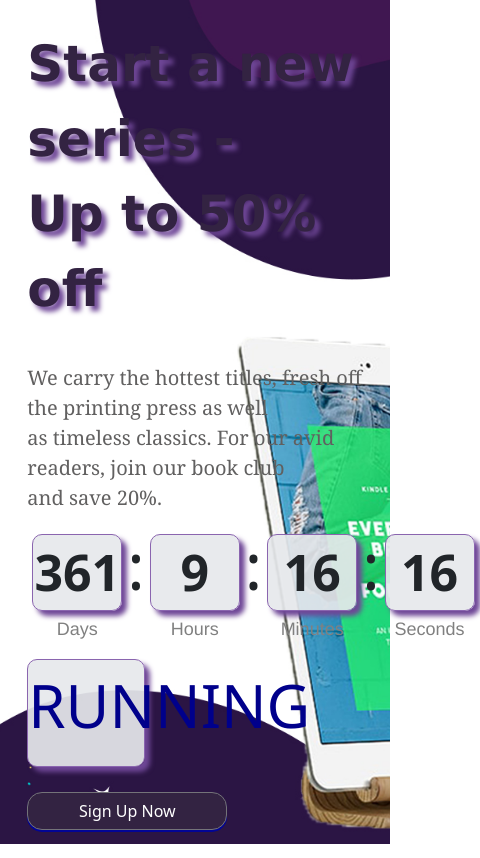
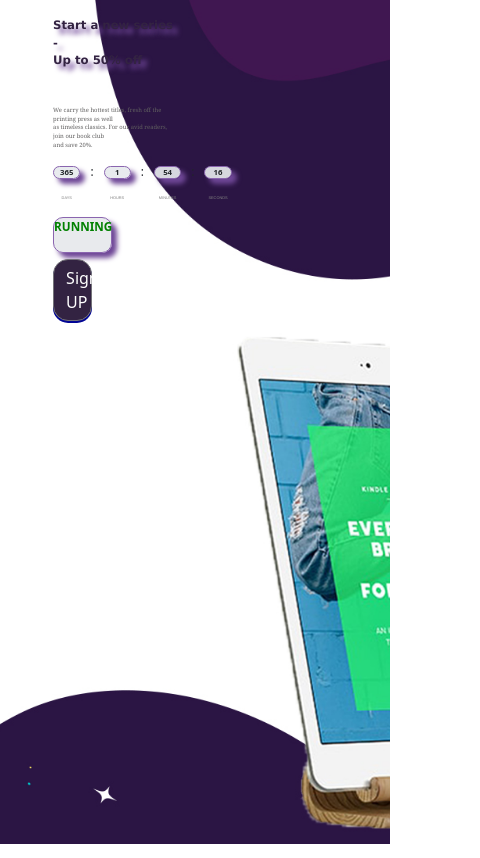
Before and after one commit to mohamedaliELfeky/shoes_store.io, a plain HTML site: page index.html in a window 390 px wide. Shown: the whole page, 480 px wide, since content can reach past the window. Drawn offline with nearby package versions, Linux system fonts and the light colour scheme.

Commit message:
js practice and responsive site

```diff
--- a/index.html
+++ b/index.html
@@ -3,7 +3,8 @@
 
 <head>
     <meta charset="UTF-8">
-    <meta name="viewport" content="width=device-width, initial-scale=1">
+    <meta http-equiv="X-UA-Compatible" content="IE=edge">
+    <meta name="viewport" content="width=device-width, initial-scale=1.0">
     <link href="https://cdn.jsdelivr.net/npm/bootstrap@5.0.0-beta2/dist/css/bootstrap.min.css" rel="stylesheet" integrity="sha384-BmbxuPwQa2lc/FVzBcNJ7UAyJxM6wuqIj61tLrc4wSX0szH/Ev+nYRRuWlolflfl" crossorigin="anonymous">
     <link rel="stylesheet" href="timer.css">
     <script src="timer.js"></script>
@@ -11,54 +12,48 @@
 </head>
 
 <body>
-    <div class="coverClass">
-        <div class="container">
-            <div class="largeTextClass">
-                <p class="largeTextSubclass">Start a new series -<br>Up to 50% off</p>
+    <div class="container-fluid cover">
+        <div class="row">
+            <div class="col-6">
+                <div class="container packge1">
+                    <div class="largeTextSubclass">
+                        <p>Start a new series -<br>Up to 50% off</p>
                     </div>
                     <div class="smallTextClass">
                         <p class="smallTextSubclass">We carry the hottest titles, fresh off the printing press as well <br> as timeless classics. For our avid readers, join our book club<br> and save 20%.</p>
                     </div>
-
-            <div class="timerClass">
-                <div class="timeClass">
-                    <p id="days" class="digitsClass">88</p>
-                    <p class="timeScaleClass">Days</p>
+                    <div class="timer">
+                        <div class="boxDigit">
+                            <p id="days" class="digit">88</p>
+                            <p class="timeScale">DAYS</p>
                         </div>
-
-                <div class="colonClass">:</div>
-
-                <div class="timeClass">
-                    <p id="hours" class="digitsClass">88</p>
-                    <p class="timeScaleClass">Hours</p>
+                        <div class="colon">:</div>
+                        <div class="boxDigit">
+                            <p id="hours" class="digit">88</p>
+                            <p class="timeScale">HOURS</p>
                         </div>
-
-                <div class="colonClass">:</div>
-
-                <div class="timeClass">
-                    <p id="minutes" class="digitsClass">88</p>
-                    <p class="timeScaleClass">Minutes</p>
+                        <div class="colon">:</div>
+                        <div class="boxDigit">
+                            <p id="minutes" class="digit">88</p>
+                            <p class="timeScale">MINUTES</p>
                         </div>
-
-                <div class="colonClass">:</div>
-
-                <div id="last" class="timeClass">
-                    <p id="seconds" class="digitsClass">88</p>
-                    <p class="timeScaleClass">Seconds</p>
+                        <div class="colon">:</div>
+                        <div class="boxDigit">
+                            <p id="seconds" class="digit">88</p>
+                            <p class="timeScale">SECONDS</p>
+                        </div>
+                    </div>
+                    <div class="status">
+                        <p id="statusParagraph">RUNNING</p>
+                    </div>
+                    <div class="signUpBTN">
+                        <button type="button" class="btn btn-primary signBTN">Sign UP</button>
                     </div>
 
                 </div>
-            <div class="statusClass">
-                <p id="status">RUNNING</p>
-            </div>
-            <div class="buttonClass">
-                <button type="button" id="signUpBTN" class="btn btn-primary">Sign Up Now</button>
-            </div>
-
-
             </div>
         </div>
-    <script src="https://cdn.jsdelivr.net/npm/bootstrap@5.0.0-beta3/dist/js/bootstrap.bundle.min.js" integrity="sha384-JEW9xMcG8R+pH31jmWH6WWP0WintQrMb4s7ZOdauHnUtxwoG2vI5DkLtS3qm9Ekf" crossorigin="anonymous"></script>
+    </div>
 </body>
 
 </html>
--- a/timer.css
+++ b/timer.css
@@ -4,7 +4,7 @@ html {
     margin: 0;
 }
 
-.coverClass {
+.cover {
     background-image: url('image/image-6.jpg');
     height: 100%;
     background-position: bottom;
@@ -13,87 +13,90 @@ html {
 }
 
 .largeTextSubclass {
-    font-size: 50px;
+    font-size: 3vw;
     font-family: 'Lucida Sans', 'Lucida Sans Regular', 'Lucida Grande', 'Lucida Sans Unicode', Geneva, Verdana, sans-serif;
     text-shadow: 5px 5px 5px rgb(111, 71, 151);
     font-weight: bolder;
     color: rgb(51, 35, 66);
 }
 
-.container {
-    padding: 7%;
+.packge1 {
+    margin-top: 10%;
+    margin-left: 10%;
 }
 
 .smallTextSubclass {
     padding-top: 20px;
     color: rgb(97, 96, 96);
-    font-size: 20px;
+    font-size: 1.5vw;
     font-family: Georgia, 'Times New Roman', Times, serif;
 }
 
-.timerClass {
+.timer {
     display: flex;
+    flex-direction: row;
+    margin: auto;
     text-align: center;
+    margin-top: 10%;
 }
 
-.timeClass {
-    float: left;
-    text-align: center;
-}
-
-.digitsClass {
+.digit {
     box-shadow: 5px 5px 5px rgb(111, 71, 151);
     background-color: rgba(230, 233, 236, 0.918);
     border-radius: 10px;
     border: 1px rgb(138, 101, 175);
     border-style: solid;
-    font-size: 50px;
+    font-size: 2vw;
     font-weight: bolder;
-    width: 90px;
-    margin: 5px;
+    width: 7vw;
 }
 
-.colonClass {
-    font-size: 65px;
-    margin-top: -12px;
+.colon {
+    margin: 0px 10px 0 10px;
+    font-size: 3vw;
+    margin-top: -2%;
 }
 
-.timeScaleClass {
-    font-size: large;
+.timeScale {
+    font-size: 1vw;
     font-family: 'Franklin Gothic Medium', 'Arial Narrow', Arial, sans-serif;
     color: gray;
 }
 
-.statusClass {
+.status {
     box-shadow: 5px 5px 5px rgb(111, 71, 151);
     background-color: rgba(230, 233, 236, 0.918);
     border-radius: 10px;
     border: 1px rgb(138, 101, 175);
     border-style: solid;
-    width: 35%;
-    font-size: 60px;
-    font-family: 'Segoe UI', Tahoma, Geneva, Verdana, sans-serif;
-    color: darkblue;
+    font-size: 3vw;
+    font-weight: bolder;
+    width: 15vw;
 }
 
-.buttonClass {
-    margin-top: 25px;
+#statusParagraph {
+    color: green;
+    text-align: center;
 }
 
-#signUpBTN {
+.signUpBTN {
+    margin-top: 5%;
+}
+
+.signBTN {
     background-color: rgb(51, 35, 66);
     width: max-content;
     border: 1px solid rgb(116, 115, 121);
     border-radius: 15px;
-    width: 200px;
+    width: 10vw;
     box-shadow: 0 2px rgb(2, 5, 149);
 }
 
-#signUpBTN:hover {
+.signBTN:hover {
     background-color: rgb(44, 80, 180);
 }
 
-#signUpBTN:active {
+.signBTN:active {
     background-color: rgb(3, 6, 47);
     box-shadow: 0 3px #666;
     transform: translateY(2px);
--- a/timer.js
+++ b/timer.js
@@ -1,4 +1,4 @@
-var countDownDate = new Date(2022, 2, 24, -1, 29).getTime();
+var countDownDate = new Date(2022, 2, 27, 16, 7).getTime();
 
 timeScaleList = ['days', 'hours', 'minutes', 'seconds'];
 var counter = setInterval(function() {
@@ -18,8 +18,8 @@ var counter = setInterval(function() {
     }
     if (distance < 0) {
         clearInterval(counter);
-        document.getElementById('status').innerHTML = "EXPIRED";
-        document.getElementById('status').style.color = 'red';
+        document.getElementById('statusParagraph').innerHTML = "EXPIRED";
+        document.getElementById('statusParagraph').style.color = 'red';
     }
 
 }, 1000);
```
Lines whose indentation alone changed are shown as unchanged.
